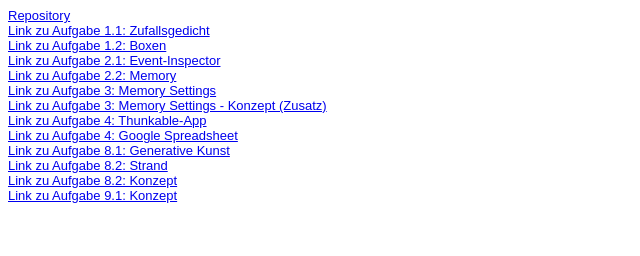
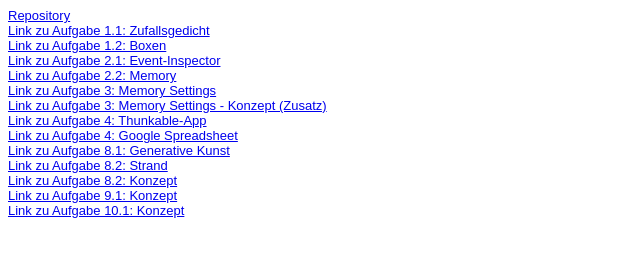
Before and after one commit to IlkiGit/EIA2-Sommersemester22, a plain HTML site: page Steckbrief/steckbrief.htm in a window 1280 px wide. Shown: the whole page, without its empty margins (0-640 px from the left). Drawn offline with Linux system fonts and the light colour scheme.

Commit message:
Aufgabe 10

```diff
--- a/Steckbrief/steckbrief.htm
+++ b/Steckbrief/steckbrief.htm
@@ -39,5 +39,7 @@ body {
 	<a href="https://ilkigit.github.io/EIA2-Sommersemester22/A08_Strand/Strand_AD.pdf" target="_blank">Link zu Aufgabe 8.2: Konzept</a>
 	<br>
 	<a href="https://ilkigit.github.io/EIA2-Sommersemester22/A09_OldMacDonaldsFarm/OldMacDonaldsFarm_AD.pdf" target="_blank">Link zu Aufgabe 9.1: Konzept</a>
+	<br>
+	<a href="https://ilkigit.github.io/EIA2-Sommersemester22/A10_OldMacDonaldsHeritage/OldMacDonaldsHeritage_AD.pdf" target="_blank">Link zu Aufgabe 10.1: Konzept</a>
 </body>
 </html>
```
Also changed, not shown: 1 other file.
